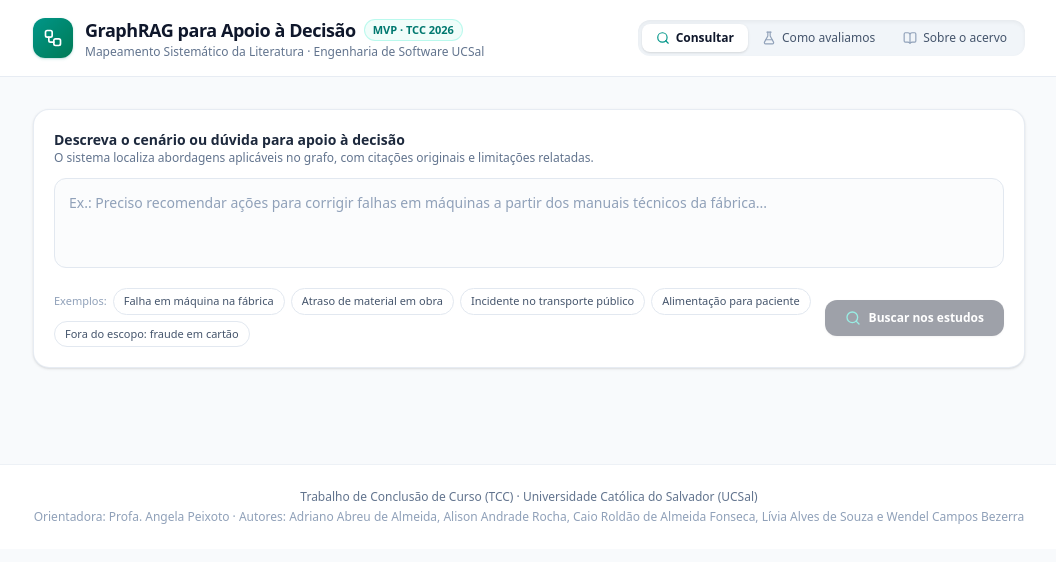
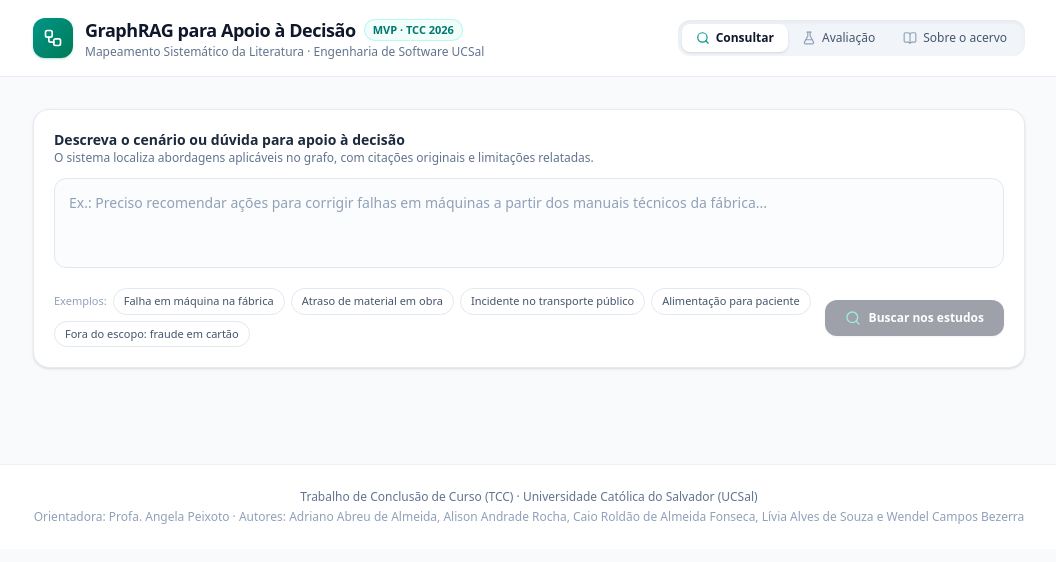
Before and after one commit to caifon/tcc-arqrag-ucsal-2026, a Next.js app in the folder graphrag-web/: page / in a window 1280 px wide. Shown: the top 562 px of the page, without its empty margins (111-1167 px from the left). Built offline with nearby package versions, Linux system fonts and the light colour scheme.

Commit message:
fix(ui): renomear aba Como avaliamos para Avaliação

```diff
--- a/graphrag-web/app/page.tsx
+++ b/graphrag-web/app/page.tsx
@@ -204,7 +204,7 @@ export default function Home() {
             {(
               [
                 ["consultar", "Consultar", Search],
-                ["avaliacao", "Como avaliamos", FlaskConical],
+                ["avaliacao", "Avaliação", FlaskConical],
                 ["acervo", "Sobre o acervo", BookOpen],
               ] as const
             ).map(([id, rotulo, Icone]) => {
@@ -231,7 +231,7 @@ export default function Home() {
       {/* Conteúdo Central */}
       <main className="mx-auto max-w-5xl px-4 py-8">
         {aba === "consultar" && <Consultar />}
-        {aba === "avaliacao" && <ComoAvaliamos />}
+        {aba === "avaliacao" && <AbaAvaliacao />}
         {aba === "acervo" && <SobreAcervo />}
       </main>
 
@@ -546,7 +546,7 @@ function SecaoDestaque({
 }
 
 /* ------------------------------------------------------------------ */
-/* Aba 2: Como avaliamos                                               */
+/* Aba 2: Avaliação                                                   */
 /* ------------------------------------------------------------------ */
 const TIPO_PERGUNTA: Record<string, string> = {
   direta: "Direta",
@@ -555,7 +555,7 @@ const TIPO_PERGUNTA: Record<string, string> = {
   fora_do_escopo: "Fora do escopo",
 };
 
-function ComoAvaliamos() {
+function AbaAvaliacao() {
   const [dados, setDados] = useState<Avaliacao | null>(null);
   const [carregando, setCarregando] = useState(false);
   const [erro, setErro] = useState("");
```
